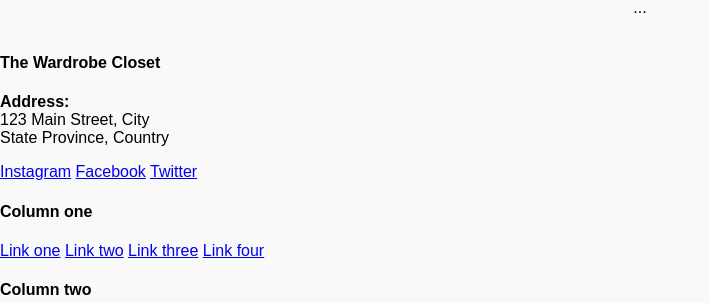
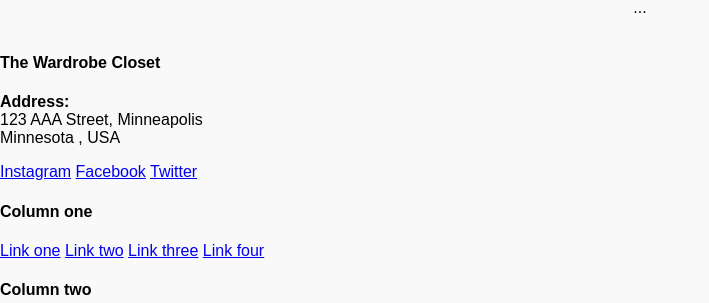
Before and after one commit to thanhnam997/the_wardrobe_closet, a Flask app: page / in a window 1280 px wide; the page is wider, and only the part inside the window is pictured. Shown: the part 868-1171 px from the top of that part, without its empty margins (0-709 px from the left). Run offline with Flask 3, Linux system fonts and the light colour scheme.

Commit message:
initial commit

```diff
--- a/app/templates/index.html
+++ b/app/templates/index.html
@@ -45,7 +45,7 @@
   <footer>
     <div>
       <h4>The Wardrobe Closet</h4>
-      <p><strong>Address:</strong><br/>123 Main Street, City<br/>State Province, Country</p>
+      <p><strong>Address:</strong><br/>123 AAA  Street, Minneapolis<br/>Minnesota , USA</p>
       <div class="socials">
         <a href="#">Instagram</a>
         <a href="#">Facebook</a>
```
